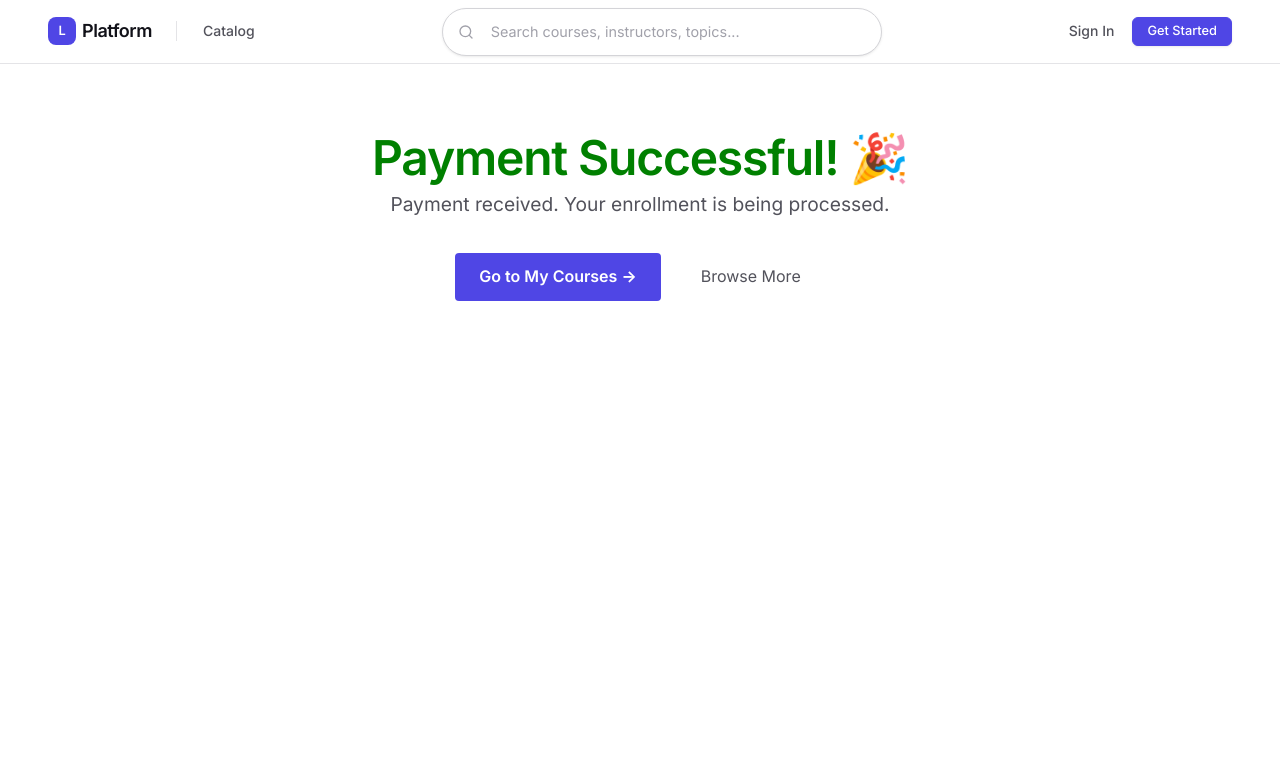
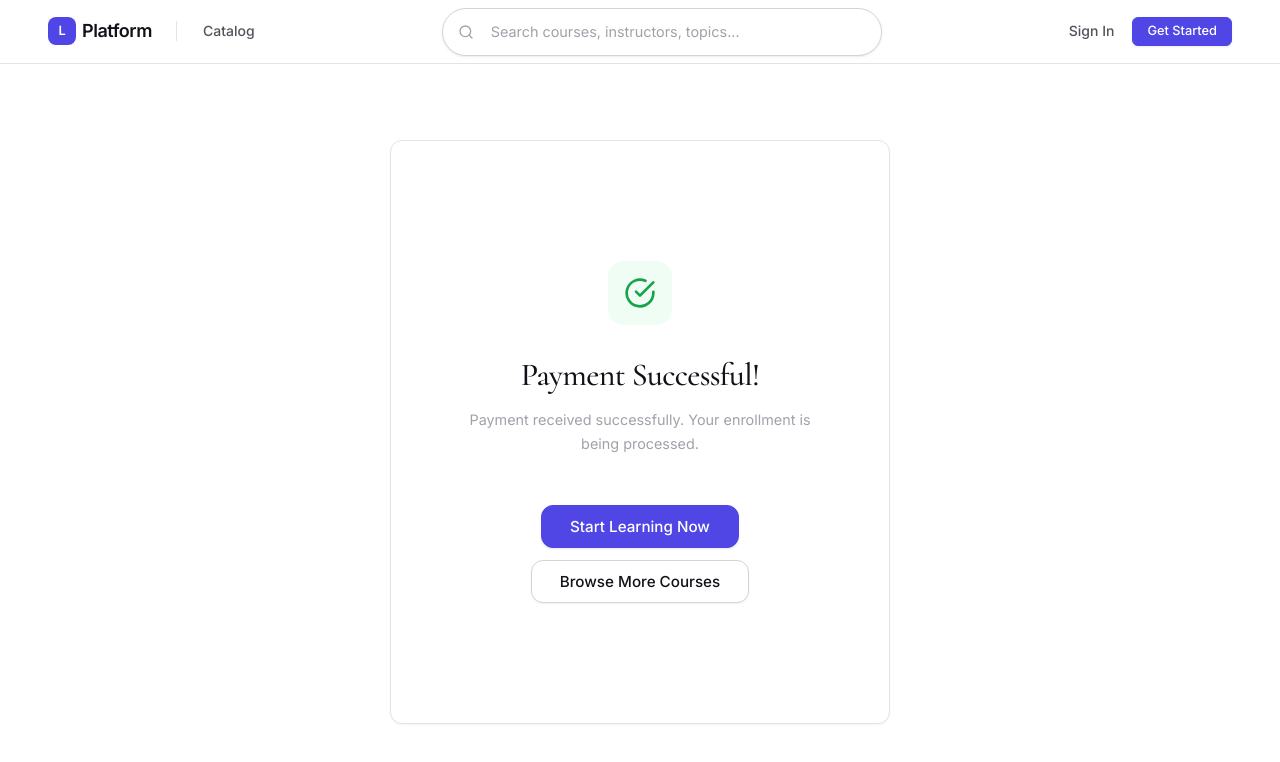
Before and after one commit to Joel-Sony/Online-Learning-Platform, a React (Vite) app in the folder frontend/: page /payment-success in a window 1280 px wide. Shown: the top 762 px of the page. Built offline with nearby package versions, Linux system fonts and the light colour scheme; no server answers.

Commit message:
Redesign Payment Success and Failed pages with premium aesthetic and navigation

```diff
--- a/frontend/src/pages/PaymentFailed.jsx
+++ b/frontend/src/pages/PaymentFailed.jsx
@@ -2,15 +2,24 @@ import { Link } from 'react-router-dom';
 
 function PaymentFailed() {
   return (
-    <div style={{ textAlign: 'center', padding: '4rem 2rem' }}>
-      <h1 style={{ color: 'red' }}>Payment Failed</h1>
-      <p style={{ fontSize: '1.2rem', marginBottom: '2rem' }}>
-        We couldn't process your payment. Please try again or contact support.
-      </p>
-      <div style={{ display: 'flex', gap: '1rem', justifyContent: 'center' }}>
-        <Link to="/" style={{ background: 'var(--accent)', color: 'white', padding: '0.7rem 1.5rem', borderRadius: '4px', textDecoration: 'none' }}>
-          Back to Home
-        </Link>
+    <div className="page" style={{ display: 'flex', justifyContent: 'center', alignItems: 'center', minHeight: '60vh' }}>
+      <div className="card" style={{ maxWidth: '500px', width: '100%', textAlign: 'center', padding: '40px' }}>
+        <div className="empty-state">
+          <div className="empty-state-icon" style={{ color: 'var(--error)', background: '#fef2f2' }}>
+            <svg width="32" height="32" viewBox="0 0 24 24" fill="none" stroke="currentColor" strokeWidth="2" strokeLinecap="round" strokeLinejoin="round">
+              <circle cx="12" cy="12" r="10"></circle>
+              <line x1="15" y1="9" x2="9" y2="15"></line>
+              <line x1="9" y1="9" x2="15" y2="15"></line>
+            </svg>
+          </div>
+          <h2 className="heading-display" style={{ color: 'var(--text-primary)' }}>Payment Failed</h2>
+          <p>
+            We couldn't process your payment. Your card has not been charged. Please try again or contact support if the issue persists.
+          </p>
+          <div style={{ marginTop: '32px', display: 'flex', gap: '12px', justifyContent: 'center' }}>
+            <Link to="/courses" className="btn btn-primary btn-lg">Return to Courses</Link>
+          </div>
+        </div>
       </div>
     </div>
   );
--- a/frontend/src/pages/PaymentSuccess.jsx
+++ b/frontend/src/pages/PaymentSuccess.jsx
@@ -8,20 +8,18 @@ function PaymentSuccess() {
   const paymentId = searchParams.get('payment_id') || searchParams.get('paymentId');
   const payerId = searchParams.get('PayerID');
 
-  const [statusText, setStatusText] = useState('Processing your enrollment...');
+  const [statusText, setStatusText] = useState('Verifying your enrollment details...');
   const [loading, setLoading] = useState(true);
   const [error, setError] = useState(null);
 
   useEffect(() => {
     if (sessionId) {
-      // Stripe flow: verify session and create enrollment immediately
       verifyStripe();
     } else if (paymentId && payerId) {
-      // PayPal flow: capture payment and create enrollment
       capturePayPal();
     } else {
       setLoading(false);
-      setStatusText('Payment received. Your enrollment is being processed.');
+      setStatusText('Payment received successfully. Your enrollment is being processed.');
     }
   }, [sessionId, paymentId, payerId]);
 
@@ -32,12 +30,12 @@ function PaymentSuccess() {
       });
       setStatusText(
         res.data.already_enrolled
-          ? `You are already enrolled in "${res.data.course_title}".`
-          : `You are now enrolled in "${res.data.course_title}"!`
+          ? `You were already enrolled in "${res.data.course_title}".`
+          : `Congratulations! You are now enrolled in "${res.data.course_title}".`
       );
       setLoading(false);
     } catch (err) {
-      setError(err.response?.data?.error || 'Failed to verify Stripe payment.');
+      setError(err.response?.data?.error || 'Failed to verify payment with our servers.');
       setLoading(false);
     }
   };
@@ -48,7 +46,7 @@ function PaymentSuccess() {
         payment_id: paymentId,
         payer_id: payerId,
       });
-      setStatusText('Payment successful! You are now enrolled.');
+      setStatusText('Payment successful! You are now fully enrolled.');
       setLoading(false);
     } catch (err) {
       setError(err.response?.data?.error || 'Failed to capture PayPal payment.');
@@ -57,41 +55,42 @@ function PaymentSuccess() {
   };
 
   return (
-    <div style={{ textAlign: 'center', padding: '4rem 2rem' }}>
-      {error ? (
-        <>
-          <h1 style={{ color: 'red' }}>Payment Verification Failed</h1>
-          <p style={{ fontSize: '1.2rem', marginBottom: '2rem' }}>{error}</p>
-        </>
-      ) : (
-        <>
-          <h1 style={{ color: loading ? '#555' : 'green' }}>
-            {loading ? 'Verifying Payment...' : 'Payment Successful! 🎉'}
-          </h1>
-          <p style={{ fontSize: '1.2rem', marginBottom: '2rem' }}>{statusText}</p>
-        </>
-      )}
+    <div className="page" style={{ display: 'flex', justifyContent: 'center', alignItems: 'center', minHeight: '60vh' }}>
+      <div className="card" style={{ maxWidth: '500px', width: '100%', textAlign: 'center', padding: '40px' }}>
 
-      {!loading && (
-        <div style={{ display: 'flex', gap: '1rem', justifyContent: 'center' }}>
-          <Link
-            to="/learning"
-            style={{
-              background: 'var(--accent)',
-              color: 'white',
-              padding: '0.7rem 1.5rem',
-              borderRadius: '4px',
-              textDecoration: 'none',
-              fontWeight: 'bold',
-            }}
-          >
-            Go to My Courses →
-          </Link>
-          <Link to="/" style={{ color: 'var(--text)', padding: '0.7rem 1.5rem', textDecoration: 'none' }}>
-            Browse More
-          </Link>
-        </div>
-      )}
+        {loading ? (
+          <div className="loading-state">
+            <div className="spinner" style={{ marginBottom: '16px', width: '40px', height: '40px' }}></div>
+            <h2 className="heading-display">Processing Payment</h2>
+            <p>{statusText}</p>
+          </div>
+        ) : error ? (
+          <div className="empty-state">
+            <div className="empty-state-icon" style={{ color: 'var(--error)', background: '#fef2f2' }}>
+              <svg width="32" height="32" viewBox="0 0 24 24" fill="none" stroke="currentColor" strokeWidth="2" strokeLinecap="round" strokeLinejoin="round"><circle cx="12" cy="12" r="10"></circle><line x1="12" y1="8" x2="12" y2="12"></line><line x1="12" y1="16" x2="12.01" y2="16"></line></svg>
+            </div>
+            <h2 className="heading-display" style={{ color: 'var(--error)' }}>Verification Failed</h2>
+            <p>{error}</p>
+            <div style={{ marginTop: '24px', display: 'flex', gap: '12px', justifyContent: 'center' }}>
+              <Link to="/courses" className="btn btn-secondary">Browse Courses</Link>
+              <Link to="/learning" className="btn btn-primary">My Dashboard</Link>
+            </div>
+          </div>
+        ) : (
+          <div className="empty-state">
+            <div className="empty-state-icon" style={{ color: 'var(--success)', background: '#f0fdf4' }}>
+              <svg width="32" height="32" viewBox="0 0 24 24" fill="none" stroke="currentColor" strokeWidth="2" strokeLinecap="round" strokeLinejoin="round"><path d="M22 11.08V12a10 10 0 1 1-5.93-9.14"></path><polyline points="22 4 12 14.01 9 11.01"></polyline></svg>
+            </div>
+            <h2 className="heading-display">Payment Successful!</h2>
+            <p>{statusText}</p>
+            <div style={{ marginTop: '32px', display: 'flex', gap: '12px', justifyContent: 'center', flexWrap: 'wrap' }}>
+              <Link to="/learning" className="btn btn-primary btn-lg">Start Learning Now</Link>
+              <Link to="/courses" className="btn btn-secondary btn-lg">Browse More Courses</Link>
+            </div>
+          </div>
+        )}
+
+      </div>
     </div>
   );
 }
```
